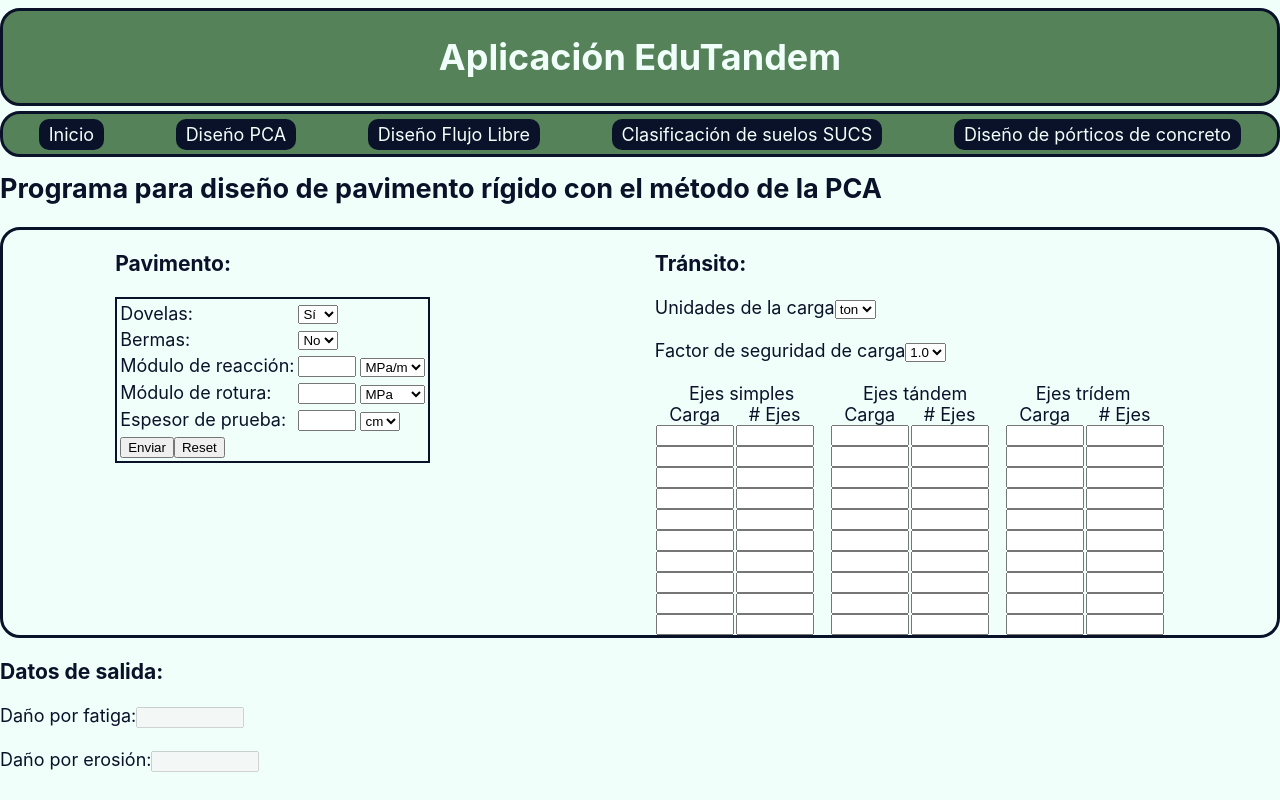
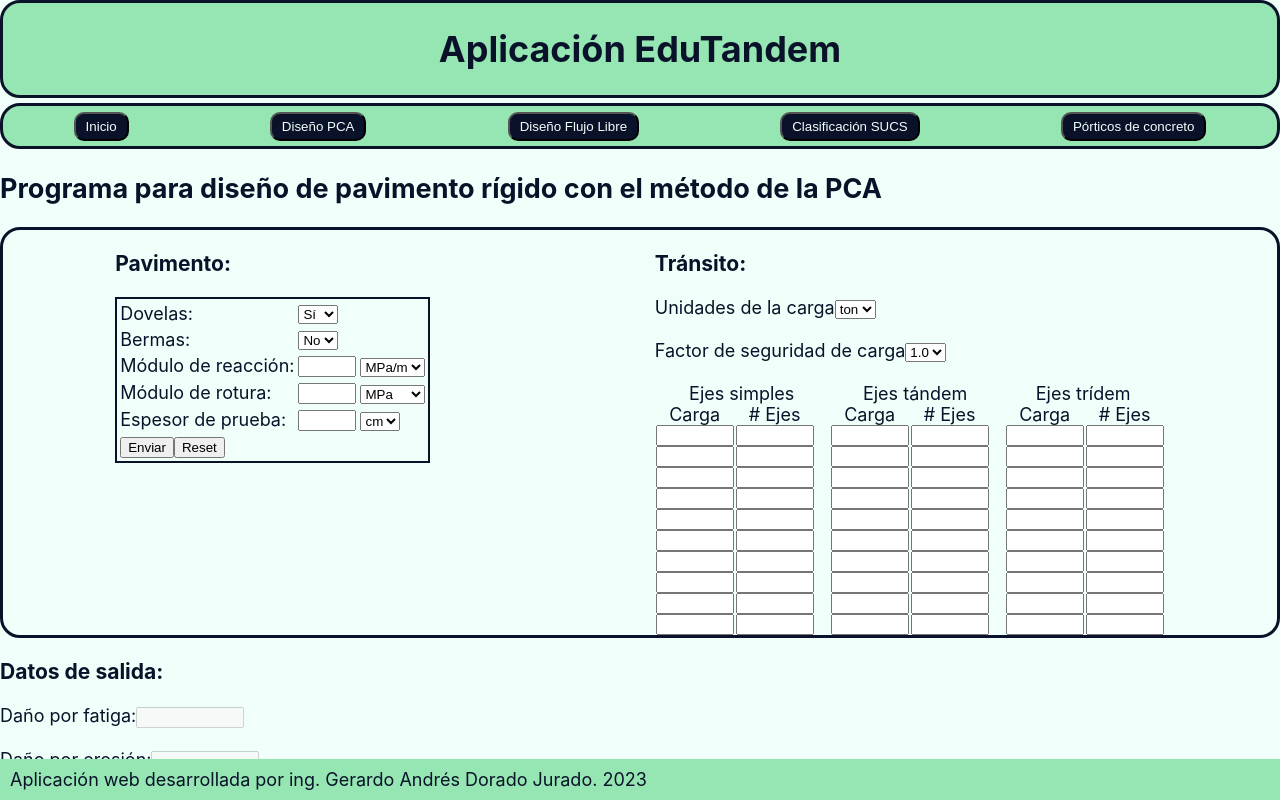
Before and after one commit to gerardo10d/TandemGDWeb, a React (Create React App) app: page /pca in a window 1280 px wide. Built offline with nearby package versions, Linux system fonts and the light colour scheme.

Commit message:
agregar layout, overflow-y hidden, scroll solo en main, cambiar botones en navbar y con link a páginas

```diff
--- a/src/App.jsx
+++ b/src/App.jsx
@@ -6,15 +6,17 @@ import SuelosSucs from "pages/suelosSucs";
 import {
   BrowserRouter as Router,
   Routes,
-    Route
+  Route,
 } from "react-router-dom"; /* importar router */
 // import logo from './logo.svg'; // Todavía no se tiene un logo en la página
-import './styles/styles.css';
+import "./styles/styles.css";
+import Layout from "layouts/Layout";
 
 function App() {
   return (
     <div className="App">
       <Router>
+        <Layout>
           <Routes>
             <Route path="flujolibre" element={<FlujoLibre />} />
             <Route path="pca" element={<Pca />} />
@@ -22,6 +24,7 @@ function App() {
             <Route path="suelossucs" element={<SuelosSucs />} />
             <Route path="/" element={<Index />} />
           </Routes>
+        </Layout>
       </Router>
     </div>
   );
--- /dev/null
+++ b/src/components/Footer.jsx
@@ -0,0 +1,9 @@
+import React from 'react'
+
+const Footer = () => {
+  return (
+    <footer>Aplicación web desarrollada por ing. Gerardo Andrés Dorado Jurado. 2023</footer>
+  )
+}
+
+export default Footer
--- /dev/null
+++ b/src/components/Header.jsx
@@ -0,0 +1,41 @@
+import React from "react";
+import { Link } from "react-router-dom";
+
+const Header = () => {
+  return (
+    <header>
+      <div className="titulo">
+        <h1>Aplicación EduTandem</h1>
+      </div>
+      <ul className="barra-nav">
+        <li>
+          <Link to="/">
+            <button className="botonPrincipal">Inicio</button>
+          </Link>
+        </li>
+        <li>
+          <Link to="/pca">
+            <button className="botonPrincipal">Diseño PCA</button>
+          </Link>
+        </li>
+        <li>
+          <Link to="/flujolibre">
+            <button className="botonPrincipal">Diseño Flujo Libre</button>
+          </Link>
+        </li>
+        <li>
+          <Link to="/suelossucs">
+            <button className="botonPrincipal">Clasificación SUCS</button>
+          </Link>
+        </li>
+        <li>
+          <Link to="/porticosconc">
+            <button className="botonPrincipal">Pórticos de concreto</button>
+          </Link>
+        </li>
+      </ul>
+    </header>
+  );
+};
+
+export default Header;
--- /dev/null
+++ b/src/layouts/Layout.jsx
@@ -0,0 +1,15 @@
+import Footer from "components/Footer";
+import Header from "components/Header";
+import React from "react";
+
+const Layout = ({ children }) => {
+  return (
+    <div className="contenedorPrincipal">
+      <Header />
+      <main>{children}</main>
+      <Footer />
+    </div>
+  );
+};
+
+export default Layout;
--- a/src/pages/pca.jsx
+++ b/src/pages/pca.jsx
@@ -1,33 +1,7 @@
 function Pca() {
   return (
-    <div>
-      <header>
-        <div className="titulo">
-          <h1>Aplicación EduTandem</h1>
-        </div>
-        <ul className="barra-nav">
-          <li>
-            <a href="./index.html">Inicio</a>
-          </li>
-          <li>
-            <a href="./pca.html">Diseño PCA</a>
-          </li>
-          <li>
-            <a href="./flujo-libre.html">Diseño Flujo Libre</a>
-          </li>
-          <li>
-            <a href="./suelos-sucs.html">Clasificación de suelos SUCS</a>
-          </li>
-          <li>
-            <a href="./porticos-conc.html">Diseño de pórticos de concreto</a>
-          </li>
-        </ul>
-      </header>
-
-      <main>
-        <h2>
-          Programa para diseño de pavimento rígido con el método de la PCA
-        </h2>
+    <section>
+      <h2>Programa para diseño de pavimento rígido con el método de la PCA</h2>
       <div className="datos-entrada">
         <div>
           <h3>Pavimento:</h3>
@@ -259,10 +233,7 @@ function Pca() {
         id="derosion"
         disabled
       />
-      </main>
-
-      <footer></footer>
-    </div>
+    </section>
   );
 }
 
--- a/src/styles/styles.css
+++ b/src/styles/styles.css
@@ -1,11 +1,11 @@
 /* fonts.google.com para usar fuentes de Google
 se seleccionan las fuentes deseadas,
 luego con la opción @import se copia el siguiente código: */
-@import url('https://fonts.googleapis.com/css2?family=Source+Sans+Pro:ital,wght@0,400;0,600;1,400&display=swap');
+@import url("https://fonts.googleapis.com/css2?family=Source+Sans+Pro:ital,wght@0,400;0,600;1,400&display=swap");
 
-html{
+html {
   /* Fuente importada de fonts.google.com */
-    font-family: 'Source Sans Pro', sans-serif;
+  font-family: "Source Sans Pro", sans-serif;
 
   /* Tipo de fuente de las normales de html */
   /* font-family: Verdana, Geneva, Tahoma, sans-serif; */
@@ -17,16 +17,14 @@ html{
   /* Negrita. Se puede trabajar con número 100, 200... o bold */
   /* font-weight: 900; */
 
-    color: #0A122A;
+  color: #0a122a;
 
-    background-color: #F1FFFA;
-
+  background-color: #f1fffa;
 }
 
 body {
   margin: 0px;
 }
-
 
 /* Gris: #464E47
 Verde oscuro: #568259
@@ -34,29 +32,39 @@ Verde medio: #96E6B3
 Verde claro: #CCFCCB
 Crema: #F1FFFA */
 
+.contenedorPrincipal {
+    display: flex;
+    flex-direction: column;
+    height: 100vh;
+    overflow-y: hidden; /* para que quite el scroll de todo el contenedor */
+  }
+  .contenedorPrincipal > main {
+    height: 100%; /*Para que ocupe el 100% del espacio disponible, manda el footer al fondo*/
+    overflow-y: scroll; /* para que coloque el scroll solo para el main, sin afectar al header y al footer */
+  }
+  .contenedorPrincipal > footer {
+    background-color: #96E6B3;
+    padding: 10px;
+  }
+
 ul {
   list-style: none;
   margin: 0px;
   padding: 0px;
 }
 
-header {
-    position: sticky;
-    top: 8px;
-}
-
 .titulo {
   display: flex;
   justify-content: center;
   margin-bottom: 5px;
-    background-color: #568259;
-    color: #F1FFFA;
+  background-color: #96E6B3;
+  color: #0a122a;
   border: solid #0a122a;
   border-radius: 20px;
 }
 
 .barra-nav {
-    background-color: #568259;
+  background-color: #96E6B3;
   height: 40px;
   /* position: sticky;
     top: 10px; */
@@ -67,35 +75,39 @@ header {
   border-radius: 20px;
 }
 
-
-.barra-nav a {
+.botonPrincipal {
   padding: 5px 10px;
   margin: 5px;
   border-radius: 10px;
   text-align: center;
-    text-decoration: none;
+  color: #f1fffa;
   background-color: #0a122a;
 }
 
-.barra-nav a:link { /* Enlace sin visitar */
-    color: #F1FFFA;
+.botonPrincipal:link {
+  /* Enlace sin visitar */
+  color: #f1fffa;
 }
 
-.barra-nav a:visited { /* Enlace visitado */
-    color: #F1FFFA;
+.botonPrincipal:visited {
+  /* Enlace visitado */
+  color: #f1fffa;
 }
 
-.barra-nav a:hover { /* ratón pasando encima */
-    color: #CCFCCB;
+.botonPrincipal:hover {
+  /* ratón pasando encima */
+  color: #ccfccb;
 }
 
-.barra-nav a:active { /* Justo al dar clic */
-    color: #96E6B3;
+.botonPrincipal:active {
+  /* Justo al dar clic */
+  color: #96e6b3;
 }
 
-.barra-nav a:hover { /* Justo al dar clic */
+.botonPrincipal:hover {
+  /* Justo al dar clic */
   transform: scale(1.1);
-    box-shadow: 1px 1px #F1FFFA;
+  box-shadow: 1px 1px #f1fffa;
 }
 
 .datos-entrada {
@@ -104,7 +116,6 @@ header {
   border: solid #0a122a;
   border-radius: 20px;
 }
-
 
 .form-pavimento {
   display: flex;
@@ -128,13 +139,11 @@ header {
   /* border: solid 2px; */
 }
 
-
 .form-ejes {
   display: flex;
   gap: 15px;
   /* border: solid 2px; */
 }
-
 
 .grupo-ejes {
   width: 160px;
@@ -146,7 +155,7 @@ header {
   /* border: solid 1px; */
 }
 
-.grupo-ejes input{
+.grupo-ejes input {
   width: 70px;
   /* margin: 1px 1px; */
 }
```
Lines whose indentation alone changed are shown as unchanged.
